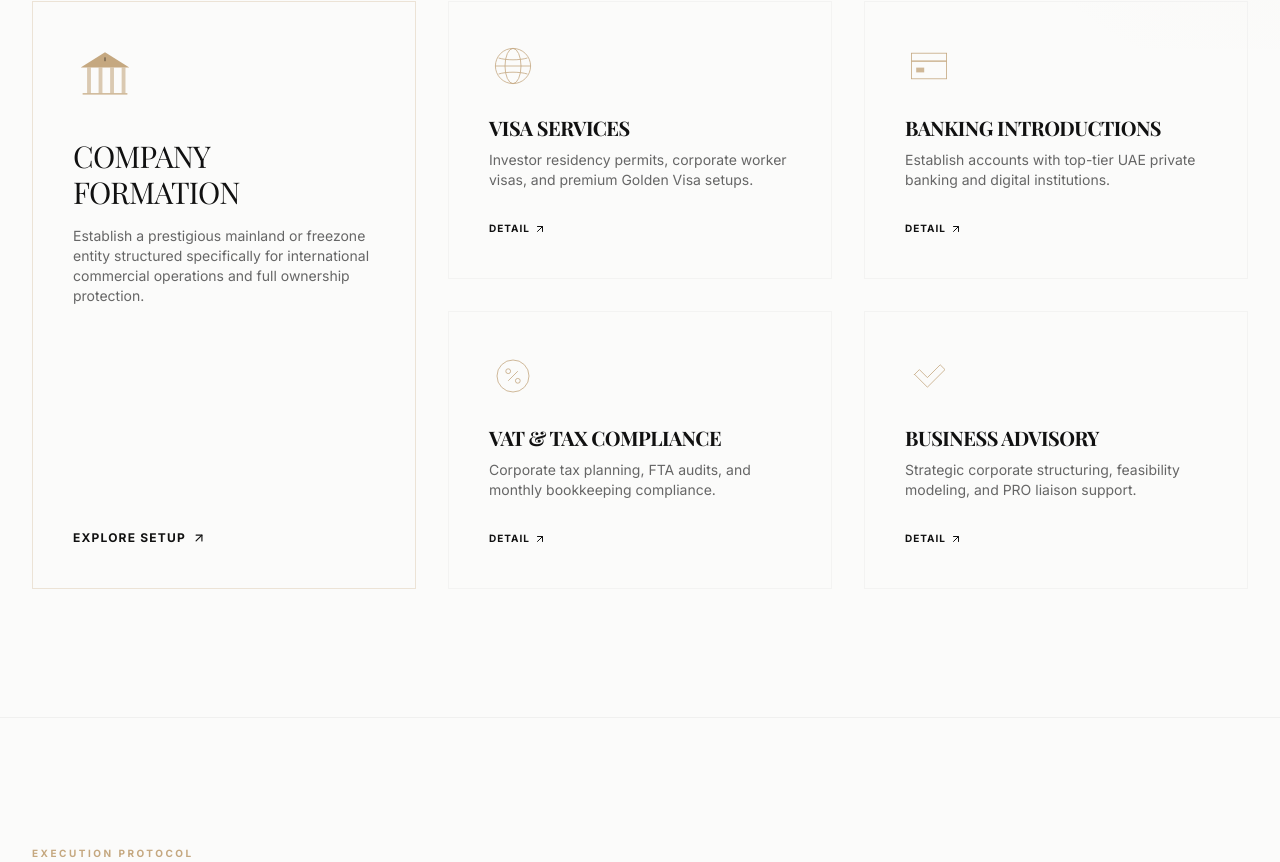
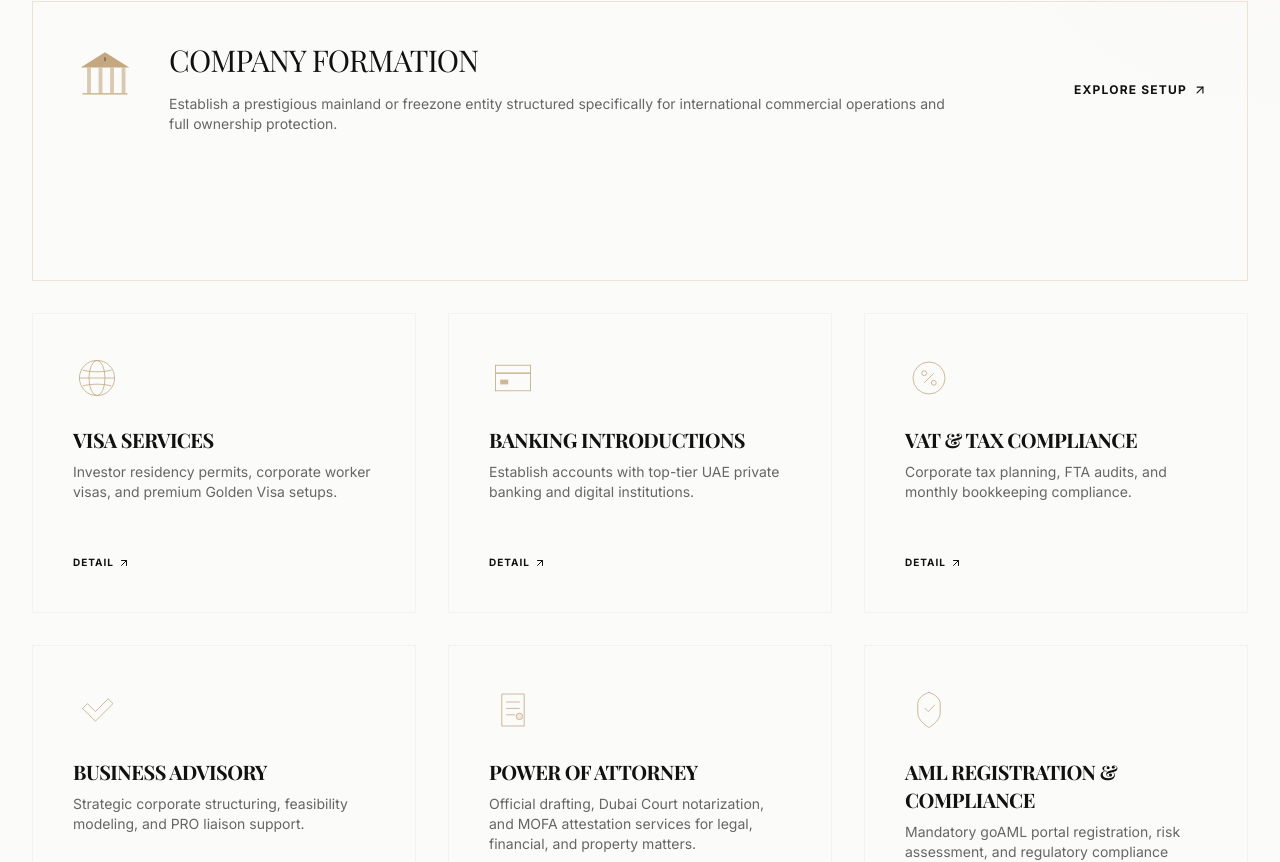
Before and after one commit to sandip15sss/open-business-uae, a Next.js app: page / in a window 1280 px wide. Shown: the part 2247-3109 px from the top of the page. Built offline with nearby package versions, Linux system fonts and the light colour scheme; a web font is replaced by a local one.

Commit message:
new services added in

```diff
--- a/src/app/contact/page.tsx
+++ b/src/app/contact/page.tsx
@@ -394,7 +394,7 @@ export default function ContactPage() {
                   title="Direct Telephone Desk"
                   value="+971 56 441 0998"
                   subtext="Available Mon-Fri, 9:00 AM - 6:00 PM, Saturday : 9:30 AM – 04:30 PM (GMT+4)"
-                  href="tel:+9715644109988"
+                  href="tel:+971564410998"
                   icon={Phone}
                   delay={0.1}
                 />
--- a/src/app/services/page.tsx
+++ b/src/app/services/page.tsx
@@ -13,6 +13,7 @@ import {
   Zap,
   Clock,
   CheckCircle,
+  FileCheck,
 } from "lucide-react";
 
 import PageHero from "@/components/PageHero";
@@ -96,6 +97,30 @@ const servicesList = [
       "Corporate compliance & legal protection strategies",
     ],
   },
+  {
+    title: "Power of Attorney & Notary",
+    description: "End-to-end support for drafting, notarizing through Dubai Courts, and securing MOFA attestations for individual and corporate legal authorizations.",
+    icon: FileCheck,
+    benefits: "Seamless legal authorization with complete compliance, confidentiality, and hassle-free document attestation.",
+    features: [
+      "General, Special, Property & Corporate POA drafting (English & Arabic)",
+      "Dubai Court notarization & legal translation assistance",
+      "MOFA (Ministry of Foreign Affairs) attestation guidance",
+      "End-to-end PRO document processing for individuals & companies",
+    ],
+  },
+  {
+    title: "AML Compliance & goAML",
+    description: "Complete goAML registration, policy drafting, and regulatory framework setup for Designated Non-Financial Businesses and Professions (DNFBPs).",
+    icon: ShieldCheck,
+    benefits: "Protect your business from heavy penalties with full FIU regulatory compliance and tailored risk assessments.",
+    features: [
+      "Mandatory goAML system registration with UAE Financial Intelligence Unit (FIU)",
+      "Customized AML/CFT policy, framework & procedure preparation",
+      "Compliance Officer documentation & internal risk assessment",
+      "Specialized support for Real Estate, Accounting, Precious Metals & Corporate Services",
+    ],
+  },
 ];
 
 const serviceStats = [
@@ -124,7 +149,7 @@ const serviceStats = [
 const benefitsList = [
   {
     title: "Vetted Professionals",
-    description: "Work directly with legal and corporate setup experts who interact with UAE ministries daily, bypassing intermediary agencies.",
+    description: "Work directly with legal and corporate setup experts, bypassing intermediary agencies.",
     icon: Award,
   },
   {
--- a/src/components/CTASection.tsx
+++ b/src/components/CTASection.tsx
@@ -58,7 +58,7 @@ export default function CTASection({
               </Link>
 
               <a
-                href="https://wa.me/97156440998"
+                href="https://wa.me/971564410998"
                 target="_blank"
                 rel="noopener noreferrer"
                 className="border border-emerald-600/30 text-emerald-700 bg-emerald-50/10 hover:bg-emerald-600 hover:text-white font-sans font-bold text-xs tracking-widest uppercase px-8 py-4 rounded-sm transition-all duration-300 flex items-center justify-center gap-2 group"
--- a/src/components/FinalCTA.tsx
+++ b/src/components/FinalCTA.tsx
@@ -48,7 +48,7 @@ export default function FinalCTA() {
               </Link>
 
               <a
-                href="https://wa.me/+971564410998"
+                href="https://wa.me/971564410998"
                 target="_blank"
                 rel="noopener noreferrer"
                 className="border border-emerald-600/30 text-emerald-700 bg-emerald-50/10 hover:bg-emerald-600 hover:text-white font-sans font-bold text-xs tracking-widest uppercase px-8 py-4 rounded-sm transition-all duration-300 flex items-center justify-center gap-2 group"
--- a/src/components/Footer.tsx
+++ b/src/components/Footer.tsx
@@ -118,8 +118,8 @@ export default function Footer() {
             <ul className="space-y-4 font-sans text-xs sm:text-sm text-slate-grey">
               <li className="flex items-start gap-3">
                 <Phone className="w-4 h-4 text-champagne-gold flex-shrink-0 mt-0.5" />
-                <a href="tel:+97156440998" className="hover:text-champagne-gold transition-colors font-medium">
-                  +971 56 44 0998
+                <a href="tel:+971564410998" className="hover:text-champagne-gold transition-colors font-medium">
+                  +971 56 441 0998
                 </a>
               </li>
               <li className="flex items-start gap-3">
--- a/src/components/Services.tsx
+++ b/src/components/Services.tsx
@@ -6,6 +6,103 @@ import Link from "next/link";
 import { ArrowUpRight } from "lucide-react";
 
 export default function Services() {
+  const services = [
+    {
+      title: "Company Formation",
+      description: "Establish a prestigious mainland or freezone entity structured specifically for international commercial operations and full ownership protection.",
+      link: "/services",
+      ctaText: "Explore Setup",
+      icon: (className: string) => (
+        <svg className={className} viewBox="0 0 100 100" fill="none">
+          <path d="M15 80h70v2H15v-2z" fill="currentColor" />
+          <path d="M22 80V40h6v40h-6zm18 0V40h6v40h-6zm18 0V40h6v40h-6zm18 0V40h6v40h-6z" fill="currentColor" opacity="0.6" />
+          <path d="M12 40l38-24 38 24H12z" fill="currentColor" />
+          <path d="M50 24v6" stroke="#111111" strokeWidth="1" />
+        </svg>
+      ),
+    },
+    {
+      title: "Visa Services",
+      description: "Investor residency permits, corporate worker visas, and premium Golden Visa setups.",
+      link: "/services",
+      ctaText: "DETAIL ↗",
+      icon: (className: string) => (
+        <svg className={className} viewBox="0 0 60 60" fill="none">
+          <circle cx="30" cy="30" r="22" stroke="currentColor" strokeWidth="1" />
+          <ellipse cx="30" cy="30" rx="10" ry="22" stroke="currentColor" strokeWidth="1" />
+          <line x1="8" y1="30" x2="52" y2="30" stroke="currentColor" strokeWidth="1" />
+          <path d="M12 40c10-3 26-3 36 0M12 20c10 3 26 3 36 0" stroke="currentColor" strokeWidth="1" />
+        </svg>
+      ),
+    },
+    {
+      title: "Banking Introductions",
+      description: "Establish accounts with top-tier UAE private banking and digital institutions.",
+      link: "/services",
+      ctaText: "DETAIL ↗",
+      icon: (className: string) => (
+        <svg className={className} viewBox="0 0 60 60" fill="none">
+          <rect x="8" y="14" width="44" height="32" rx="0" stroke="currentColor" strokeWidth="1" />
+          <line x1="8" y1="24" x2="52" y2="24" stroke="currentColor" strokeWidth="1.5" />
+          <rect x="14" y="32" width="10" height="6" rx="0" fill="currentColor" opacity="0.8" />
+        </svg>
+      ),
+    },
+    {
+      title: "VAT & Tax Compliance",
+      description: "Corporate tax planning, FTA audits, and monthly bookkeeping compliance.",
+      link: "/services",
+      ctaText: "DETAIL ↗",
+      icon: (className: string) => (
+        <svg className={className} viewBox="0 0 60 60" fill="none">
+          <circle cx="30" cy="30" r="20" stroke="currentColor" strokeWidth="1" />
+          <circle cx="24" cy="24" r="3" stroke="currentColor" strokeWidth="1" />
+          <circle cx="36" cy="36" r="3" stroke="currentColor" strokeWidth="1" />
+          <line x1="36" y1="24" x2="24" y2="36" stroke="currentColor" strokeWidth="1" />
+        </svg>
+      ),
+    },
+    {
+      title: "Business Advisory",
+      description: "Strategic corporate structuring, feasibility modeling, and PRO liaison support.",
+      link: "/services",
+      ctaText: "DETAIL ↗",
+      icon: (className: string) => (
+        <svg className={className} viewBox="0 0 60 60" fill="none">
+          <path d="M12 28l6-6 10 10 16-16 6 6-22 22L12 28z" stroke="currentColor" strokeWidth="1" strokeLinecap="round" strokeLinejoin="round" />
+        </svg>
+      ),
+    },
+    {
+      title: "POWER OF ATTORNEY",
+      description: "Official drafting, Dubai Court notarization, and MOFA attestation services for legal, financial, and property matters.",
+      link: "/services/power-of-attorney",
+      ctaText: "DETAIL ↗",
+      icon: (className: string) => (
+        <svg className={className} viewBox="0 0 60 60" fill="none">
+          <path d="M16 10h28v40H16V10z" stroke="currentColor" strokeWidth="1" />
+          <path d="M22 20h16M22 28h16M22 36h10" stroke="currentColor" strokeWidth="1" strokeLinecap="round" />
+          <circle cx="38" cy="38" r="4" stroke="currentColor" strokeWidth="1" fill="currentColor" fillOpacity="0.2" />
+        </svg>
+      ),
+    },
+    {
+      title: "AML REGISTRATION & COMPLIANCE",
+      description: "Mandatory goAML portal registration, risk assessment, and regulatory compliance advisory for DNFBPs in the UAE.",
+      link: "/services/aml-compliance",
+      ctaText: "DETAIL ↗",
+      icon: (className: string) => (
+        <svg className={className} viewBox="0 0 60 60" fill="none">
+          <path d="M30 8s14 4 14 14v12c0 10-14 18-14 18S16 44 16 34V22c0-10 14-14 14-14z" stroke="currentColor" strokeWidth="1" strokeLinecap="round" strokeLinejoin="round" />
+          <path d="M25 28l4 4 8-8" stroke="currentColor" strokeWidth="1" strokeLinecap="round" strokeLinejoin="round" />
+        </svg>
+      ),
+    },
+  ];
+
+  const featuredService = services[0];
+  const remainingServices = services.slice(1);
+
   return (
     <section id="services" className="py-16 md:py-32 bg-alabaster text-charcoal relative overflow-hidden border-t border-neutral-200/50">
       {/* Background soft radial glow */}
@@ -22,181 +119,74 @@ export default function Services() {
         </div>
 
         {/* Services Layout Grid */}
-        <div className="grid grid-cols-1 lg:grid-cols-12 gap-8 items-stretch">
+        <div className="flex flex-col gap-8">
 
-          {/* Left Column: Large Company Formation Sector (takes 4 cols) */}
+          {/* Featured Card (Top Row) */}
           <motion.div
-            className="lg:col-span-4 bg-transparent border border-[#C5A880]/30 p-10 flex flex-col justify-between relative overflow-hidden min-h-[480px] group transition-all duration-[0.8s] ease-editorial"
-            initial={{ opacity: 0, x: -20 }}
-            whileInView={{ opacity: 1, x: 0 }}
+            className="w-full bg-transparent border border-[#C5A880]/30 p-10 flex flex-col justify-between relative overflow-hidden min-h-[280px] group transition-all duration-[0.8s] ease-editorial hover:border-[#C5A880]/60"
+            initial={{ opacity: 0, y: 20 }}
+            whileInView={{ opacity: 1, y: 0 }}
             viewport={{ once: true }}
             transition={{ duration: 1.2, ease: [0.16, 1, 0.3, 1] }}
           >
-            <div className="space-y-8 relative z-10 text-left">
-              {/* Premium Gold Pillars Icon */}
-              <svg className="w-16 h-16 text-champagne-gold" viewBox="0 0 100 100" fill="none">
-                <path d="M15 80h70v2H15v-2z" fill="currentColor" />
-                <path d="M22 80V40h6v40h-6zm18 0V40h6v40h-6zm18 0V40h6v40h-6zm18 0V40h6v40h-6z" fill="currentColor" opacity="0.6" />
-                <path d="M12 40l38-24 38 24H12z" fill="currentColor" />
-                <path d="M50 24v6" stroke="#111111" strokeWidth="1" />
-              </svg>
-
+            <div className="flex flex-col md:flex-row md:items-center justify-between gap-8 h-full">
+              <div className="flex flex-col sm:flex-row gap-6 sm:gap-8 items-start max-w-4xl text-left">
+                <div className="flex-shrink-0">
+                  {featuredService.icon("w-16 h-16 text-champagne-gold")}
+                </div>
                 <div className="space-y-4">
                   <h3 className="font-serif text-3xl font-normal text-charcoal tracking-tight uppercase">
-                  Company Formation
+                    {featuredService.title}
                   </h3>
                   <p className="font-sans text-xs sm:text-sm text-slate-grey leading-relaxed">
-                  Establish a prestigious mainland or freezone entity structured specifically for international commercial operations and full ownership protection.
+                    {featuredService.description}
                   </p>
                 </div>
               </div>
 
               {/* Micro-interaction link */}
-            <div className="relative z-10 pt-8 text-left">
-              <Link href="/services" className="inline-flex items-center gap-1.5 font-sans text-xs tracking-widest font-bold uppercase text-charcoal group-hover:text-champagne-gold transition-colors duration-300">
-                Explore Setup
+              <div className="relative z-10 pt-4 md:pt-0 text-left md:text-right flex-shrink-0">
+                <Link href={featuredService.link} className="inline-flex items-center gap-1.5 font-sans text-xs tracking-widest font-bold uppercase text-charcoal group-hover:text-champagne-gold transition-colors duration-300">
+                  {featuredService.ctaText.replace(" ↗", "")}
                   <span className="relative overflow-hidden block">
                     <ArrowUpRight className="w-3.5 h-3.5 transform group-hover:translate-x-0.5 group-hover:-translate-y-0.5 transition-transform duration-300" />
                   </span>
                 </Link>
               </div>
+            </div>
           </motion.div>
 
-          {/* Right Column: 2x2 Grid of Other Sectors (takes 8 cols) */}
-          <div className="lg:col-span-8 grid grid-cols-1 sm:grid-cols-2 gap-8">
-
-            {/* Card 1: Visa Services */}
+          {/* Remaining 6 Services (3-column grid below) */}
+          <div className="grid grid-cols-1 md:grid-cols-2 lg:grid-cols-3 gap-8">
+            {remainingServices.map((service, index) => (
               <motion.div
-              className="bg-transparent border border-neutral-200/40 p-10 flex flex-col justify-between group transition-all duration-[0.8s] ease-editorial hover:border-[#C5A880]/50"
+                key={index}
+                className="bg-transparent border border-neutral-200/40 p-10 flex flex-col justify-between group transition-all duration-[0.8s] ease-editorial hover:border-[#C5A880]/50 min-h-[300px]"
                 initial={{ opacity: 0, y: 20 }}
                 whileInView={{ opacity: 1, y: 0 }}
                 viewport={{ once: true }}
-              transition={{ duration: 1.2, ease: [0.16, 1, 0.3, 1], delay: 0.1 }}
+                transition={{ duration: 1.2, ease: [0.16, 1, 0.3, 1], delay: index * 0.1 }}
               >
                 <div className="space-y-6 text-left">
                   <div className="flex-shrink-0">
-                  {/* Gold Passport Icon */}
-                  <svg className="w-12 h-12 text-champagne-gold" viewBox="0 0 60 60" fill="none">
-                    <circle cx="30" cy="30" r="22" stroke="currentColor" strokeWidth="1" />
-                    <ellipse cx="30" cy="30" rx="10" ry="22" stroke="currentColor" strokeWidth="1" />
-                    <line x1="8" y1="30" x2="52" y2="30" stroke="currentColor" strokeWidth="1" />
-                    <path d="M12 40c10-3 26-3 36 0M12 20c10 3 26 3 36 0" stroke="currentColor" strokeWidth="1" />
-                  </svg>
+                    {service.icon("w-12 h-12 text-champagne-gold")}
                   </div>
                   <div className="space-y-2">
                     <h4 className="font-serif text-xl font-bold tracking-tight uppercase text-charcoal group-hover:text-champagne-gold transition-colors duration-300">
-                    Visa Services
+                      {service.title}
                     </h4>
                     <p className="font-sans text-xs sm:text-sm text-slate-grey leading-relaxed">
-                    Investor residency permits, corporate worker visas, and premium Golden Visa setups.
+                      {service.description}
                     </p>
                   </div>
                 </div>
                 <div className="pt-6 text-left">
-                <Link href="/services" className="inline-flex items-center gap-1 font-sans text-[10px] tracking-widest font-bold uppercase text-charcoal group-hover:text-champagne-gold transition-colors duration-300">
-                  Detail <ArrowUpRight className="w-3 h-3" />
+                  <Link href={service.link} className="inline-flex items-center gap-1 font-sans text-[10px] tracking-widest font-bold uppercase text-charcoal group-hover:text-champagne-gold transition-colors duration-300">
+                    {service.ctaText.replace(" ↗", "")} <ArrowUpRight className="w-3 h-3" />
                   </Link>
                 </div>
               </motion.div>
-
-            {/* Card 2: Bank Account Assistance */}
-            <motion.div
-              className="bg-transparent border border-neutral-200/40 p-10 flex flex-col justify-between group transition-all duration-[0.8s] ease-editorial hover:border-[#C5A880]/50"
-              initial={{ opacity: 0, y: 20 }}
-              whileInView={{ opacity: 1, y: 0 }}
-              viewport={{ once: true }}
-              transition={{ duration: 1.2, ease: [0.16, 1, 0.3, 1], delay: 0.2 }}
-            >
-              <div className="space-y-6 text-left">
-                <div className="flex-shrink-0">
-                  {/* Gold Credit Card Icon */}
-                  <svg className="w-12 h-12 text-champagne-gold" viewBox="0 0 60 60" fill="none">
-                    <rect x="8" y="14" width="44" height="32" rx="0" stroke="currentColor" strokeWidth="1" />
-                    <line x1="8" y1="24" x2="52" y2="24" stroke="currentColor" strokeWidth="1.5" />
-                    <rect x="14" y="32" width="10" height="6" rx="0" fill="currentColor" opacity="0.8" />
-                  </svg>
-                </div>
-                <div className="space-y-2">
-                  <h4 className="font-serif text-xl font-bold tracking-tight uppercase text-charcoal group-hover:text-champagne-gold transition-colors duration-300">
-                    Banking Introductions
-                  </h4>
-                  <p className="font-sans text-xs sm:text-sm text-slate-grey leading-relaxed">
-                    Establish accounts with top-tier UAE private banking and digital institutions.
-                  </p>
-                </div>
-              </div>
-              <div className="pt-6 text-left">
-                <Link href="/services" className="inline-flex items-center gap-1 font-sans text-[10px] tracking-widest font-bold uppercase text-charcoal group-hover:text-champagne-gold transition-colors duration-300">
-                  Detail <ArrowUpRight className="w-3 h-3" />
-                </Link>
-              </div>
-            </motion.div>
-
-            {/* Card 3: VAT Registration */}
-            <motion.div
-              className="bg-transparent border border-neutral-200/40 p-10 flex flex-col justify-between group transition-all duration-[0.8s] ease-editorial hover:border-[#C5A880]/50"
-              initial={{ opacity: 0, y: 20 }}
-              whileInView={{ opacity: 1, y: 0 }}
-              viewport={{ once: true }}
-              transition={{ duration: 1.2, ease: [0.16, 1, 0.3, 1], delay: 0.3 }}
-            >
-              <div className="space-y-6 text-left">
-                <div className="flex-shrink-0">
-                  {/* Gold Percent Icon */}
-                  <svg className="w-12 h-12 text-champagne-gold" viewBox="0 0 60 60" fill="none">
-                    <circle cx="30" cy="30" r="20" stroke="currentColor" strokeWidth="1" />
-                    <circle cx="24" cy="24" r="3" stroke="currentColor" strokeWidth="1" />
-                    <circle cx="36" cy="36" r="3" stroke="currentColor" strokeWidth="1" />
-                    <line x1="36" y1="24" x2="24" y2="36" stroke="currentColor" strokeWidth="1" />
-                  </svg>
-                </div>
-                <div className="space-y-2">
-                  <h4 className="font-serif text-xl font-bold tracking-tight uppercase text-charcoal group-hover:text-champagne-gold transition-colors duration-300">
-                    VAT & Tax Compliance
-                  </h4>
-                  <p className="font-sans text-xs sm:text-sm text-slate-grey leading-relaxed">
-                    Corporate tax planning, FTA audits, and monthly bookkeeping compliance.
-                  </p>
-                </div>
-              </div>
-              <div className="pt-6 text-left">
-                <Link href="/services" className="inline-flex items-center gap-1 font-sans text-[10px] tracking-widest font-bold uppercase text-charcoal group-hover:text-champagne-gold transition-colors duration-300">
-                  Detail <ArrowUpRight className="w-3 h-3" />
-                </Link>
-              </div>
-            </motion.div>
-
-            {/* Card 4: Business Advisory */}
-            <motion.div
-              className="bg-transparent border border-neutral-200/40 p-10 flex flex-col justify-between group transition-all duration-[0.8s] ease-editorial hover:border-[#C5A880]/50"
-              initial={{ opacity: 0, y: 20 }}
-              whileInView={{ opacity: 1, y: 0 }}
-              viewport={{ once: true }}
-              transition={{ duration: 1.2, ease: [0.16, 1, 0.3, 1], delay: 0.4 }}
-            >
-              <div className="space-y-6 text-left">
-                <div className="flex-shrink-0">
-                  {/* Gold Advisory Icon */}
-                  <svg className="w-12 h-12 text-champagne-gold" viewBox="0 0 60 60" fill="none">
-                    <path d="M12 28l6-6 10 10 16-16 6 6-22 22L12 28z" stroke="currentColor" strokeWidth="1" strokeLinecap="round" strokeLinejoin="round" />
-                  </svg>
-                </div>
-                <div className="space-y-2">
-                  <h4 className="font-serif text-xl font-bold tracking-tight uppercase text-charcoal group-hover:text-champagne-gold transition-colors duration-300">
-                    Business Advisory
-                  </h4>
-                  <p className="font-sans text-xs sm:text-sm text-slate-grey leading-relaxed">
-                    Strategic corporate structuring, feasibility modeling, and PRO liaison support.
-                  </p>
-                </div>
-              </div>
-              <div className="pt-6 text-left">
-                <Link href="/services" className="inline-flex items-center gap-1 font-sans text-[10px] tracking-widest font-bold uppercase text-charcoal group-hover:text-champagne-gold transition-colors duration-300">
-                  Detail <ArrowUpRight className="w-3 h-3" />
-                </Link>
-              </div>
-            </motion.div>
-
+            ))}
           </div>
 
         </div>
```
Also changed, not shown: src/app/faq/page.tsx (+22 -7 lines). Lines whose indentation alone changed are shown as unchanged.
